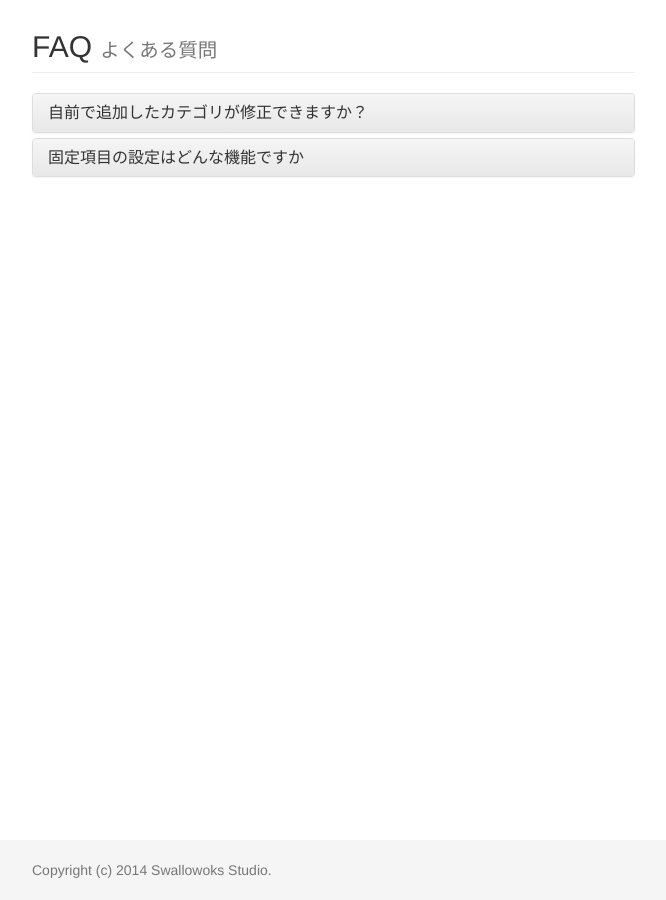
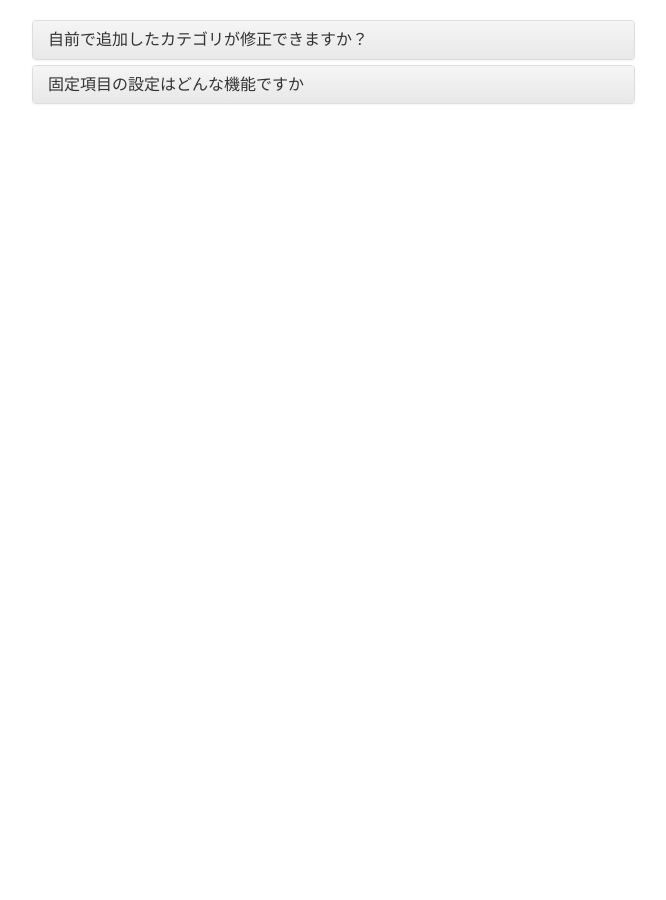
Before and after one commit to swalloworks/swalloworks.github.io, a Jekyll site: the page keepAmounts/faq/faq.html, which Jekyll copies as it is, in a window 1280 px wide. Shown: the whole page, without its empty margins (278-944 px from the left). Built offline with Jekyll 4.4.1, drawn with Linux system fonts in a browser that asks for light colours; nearby versions of some CDN libraries.

Commit message:
modify faq.html

```diff
--- a/keepAmounts/faq/faq.html
+++ b/keepAmounts/faq/faq.html
@@ -24,15 +24,6 @@
   </head>
   <body>
     <div class="container">
-    	<div class="row">
-            <div class="col-xs-11">
-                <h2 class="page-header">FAQ
-                    <small>よくある質問</small>
-                </h2>
-            </div>
-        </div>
-
-
         <div class="row">
 
             <div class="col-xs-11">
@@ -75,12 +66,6 @@
         </div>
     </div>
 
-    <footer class="footer">
-      <div class="container">
-        <p class="text-muted">Copyright (c) 2014 Swallowoks Studio.</p>
-      </div>
-    </footer>
-
     <!-- jQuery (necessary for Bootstrap's JavaScript plugins) -->
     <script src="http://cdn.bootcss.com/jquery/1.11.1/jquery.min.js"></script>
     <!-- Include all compiled plugins (below), or include individual files as needed -->
```
